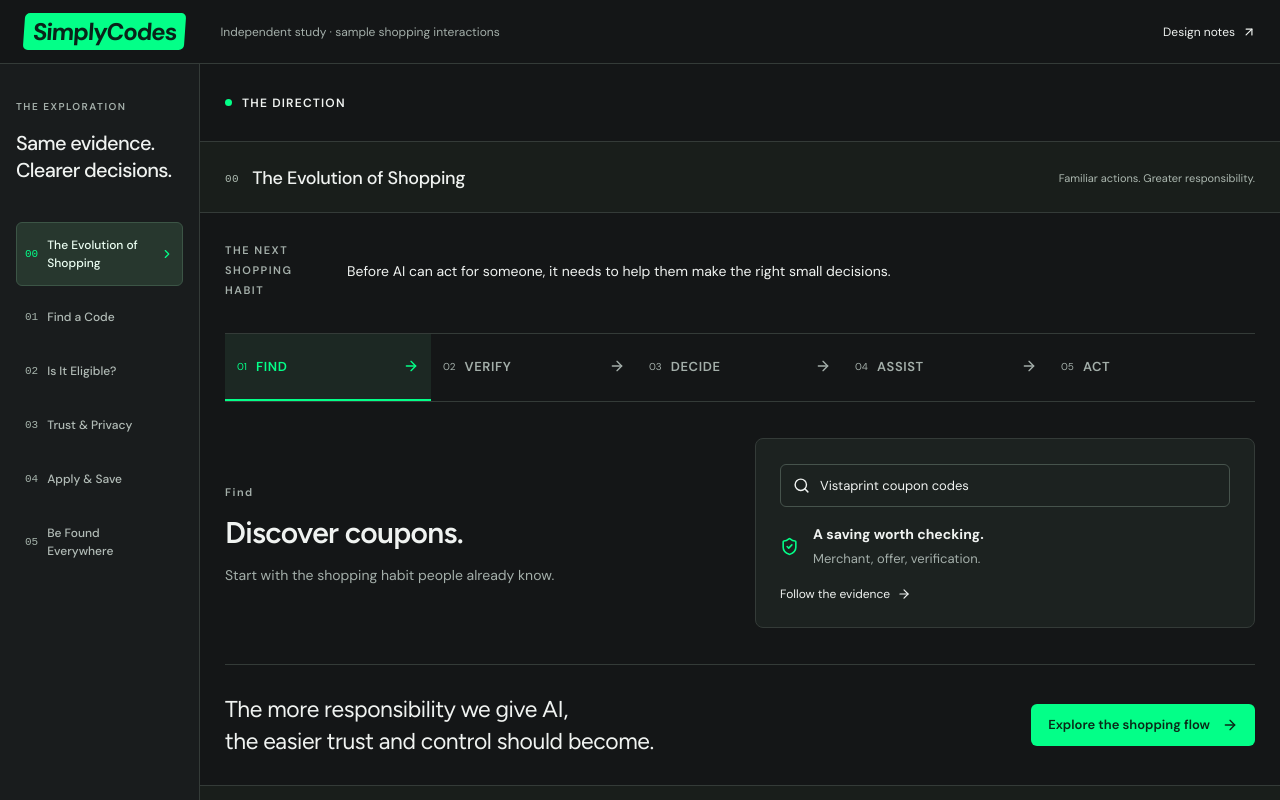
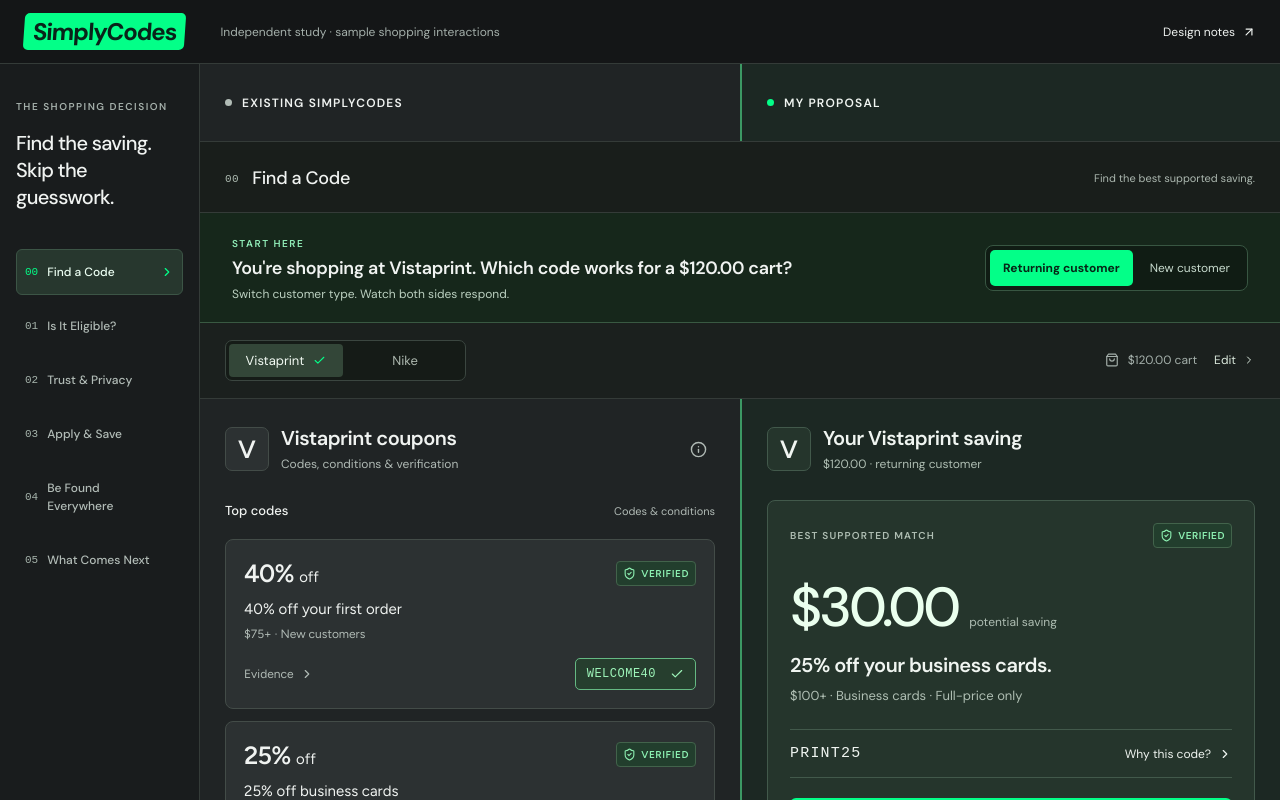
Before and after one commit to jayasrisng/simplycodes-exploration, a React (Vite) app: page / in a window 1280 px wide. Shown: the top 800 px of the page. Built offline with nearby package versions, Linux system fonts and the light colour scheme.

Commit message:
Lead with a real shopping decision and finish with agent-commerce strategy

```diff
--- a/src/Discovery.tsx
+++ b/src/Discovery.tsx
@@ -521,9 +521,7 @@
         )}
       </div>
       <div className="discovery-closing">
-        <p>From finding a coupon to trusting an agent.</p>
-        <h3>Make truth easy to act on.</h3>
-
+        <p>A verified answer should be useful wherever shopping starts.</p>
       </div>
     </div>
   );
--- a/src/Evolution.tsx
+++ b/src/Evolution.tsx
@@ -81,8 +81,8 @@
   return (
     <div className="evolution overview-surface">
       <div className="evolution-intro">
-        <span className="overline">THE NEXT SHOPPING HABIT</span>
-        <p>Before AI can act for someone, it needs to help them make the right small decisions.</p>
+        <span className="overline">FROM HELPFUL TO TRUSTED</span>
+        <p>Make the small decisions reliable before asking shoppers to delegate larger ones.</p>
       </div>
       <div
         className="evolution-rail"
@@ -226,15 +226,23 @@
           )}
         </div>
       </div>
-      <div className="evolution-footer">
+      <div className="vision-story">
+        <span className="overline">THE LONGER-TERM OPPORTUNITY</span>
+        <h3>Trust is learned through useful experiences.</h3>
         <p>
-          The more responsibility we give AI,
-          <br />
-          the easier trust and control should become.
+          Snapchat made AR familiar through Lenses before bringing it into hardware.
+          Shopping can follow a similar path. SimplyCodes first helps people trust
+          a code, then a recommendation for their own cart. Product.ai can build
+          on that familiarity to help shoppers compare, decide and eventually
+          approve purchases. At every step, the evidence and permission to act
+          should be clear.
         </p>
-        <button className="primary" onClick={onExplore}>
-          Explore the shopping flow <ArrowRight size={16} />
-        </button>
+        <div className="vision-closing">
+          <strong>From finding a coupon to trusting an agent.</strong>
+          <button className="outline" onClick={onExplore}>
+            Back to the shopping comparison <ArrowRight size={16} />
+          </button>
+        </div>
       </div>
     </div>
   );
--- a/src/main.tsx
+++ b/src/main.tsx
@@ -48,12 +48,12 @@
     document.documentElement.style.setProperty(`--${scope}-${key}`, value),
   );
 const chapters = [
-  "The Evolution of Shopping",
   "Find a Code",
   "Is It Eligible?",
   "Trust & Privacy",
   "Apply & Save",
   "Be Found Everywhere",
+  "What Comes Next",
 ];
 const sources = [
   ["Nike coupon page", "https://simplycodes.com/store/nike.com"],
@@ -230,7 +230,7 @@
               className="primary full"
               onClick={() => {
                 setSelected(best.id);
-                jump(4);
+                jump(3);
               }}
             >
               Use {best.code} <ArrowRight size={16} />
@@ -322,11 +322,11 @@
       <div className="workspace">
         <aside>
           <div className="sidebar-intro">
-            <span className="overline">THE EXPLORATION</span>
+            <span className="overline">THE SHOPPING DECISION</span>
             <h1>
-              Same evidence.
+              Find the saving.
               <br />
-              Clearer decisions.
+              Skip the guesswork.
             </h1>
           </div>
           <nav aria-label="Chapters">
@@ -345,22 +345,22 @@
 
         </aside>
         <main>
-          <h1 className="mobile-title">Same evidence. Clearer decisions.</h1>
+          <h1 className="mobile-title">Find the saving. Skip the guesswork.</h1>
           <div
             className={
               "panel-headings " +
-              (active === 0 || active === 5 ? "overview-headings" : "")
+              (active === 4 || active === 5 ? "overview-headings" : "")
             }
           >
-            {active === 0 || active === 5 ? (
+            {active === 4 || active === 5 ? (
               <div className="overview-heading">
                 <span className="heading-mark" />
                 <span className="panel-title">
-                  {active === 0 ? "THE DIRECTION" : "THE DISCOVERY LAYER"}
+                  {active === 5 ? "THE BIGGER PICTURE" : "BE FOUND EVERYWHERE"}
                 </span>
                 <span className="heading-meta">
-                  {active === 0
-                    ? "From familiar to autonomous"
+                  {active === 5
+                    ? "From verified coupon to approved action"
                     : "One evidence record. Every channel."}
                 </span>
               </div>
@@ -370,13 +370,13 @@
                   <span className="heading-mark" />
                   <span className="panel-title">EXISTING SIMPLYCODES</span>
                   <span className="heading-meta">
-                    Public interface patterns
+                    Published patterns
                   </span>
                 </div>
                 <div className="proposal">
                   <span className="heading-mark" />
                   <span className="panel-title">MY PROPOSAL</span>
-                  <span className="heading-meta">Cart-first decisions</span>
+                  <span className="heading-meta">For this cart</span>
                 </div>
               </>
             )}
@@ -386,9 +386,9 @@
             role="group"
             aria-label="Comparison view"
           >
-            {active === 0 || active === 5 ? (
+            {active === 4 || active === 5 ? (
               <span className="mobile-context">
-                {active === 0 ? "THE DIRECTION" : "THE DISCOVERY LAYER"}
+                {active === 5 ? "THE BIGGER PICTURE" : "BE FOUND EVERYWHERE"}
               </span>
             ) : (
               <>
@@ -408,17 +408,18 @@
             )}
           </div>
           <section id="chapter-0" data-chapter="0">
-            {strip(0, "Familiar actions. Greater responsibility.")}
-            <Evolution
-              key={resetEpoch}
-              cart={cart}
-              best={best}
-              onEvidence={setDrawer}
-              onExplore={() => jump(1)}
-            />
-          </section>
-          <section id="chapter-1" data-chapter="1">
-            {strip(1, "One supported next step.")}
+            {strip(0, "Find the best supported saving.")}
+            <div className="first-task">
+              <div>
+                <span className="overline">START HERE</span>
+                <h3>You're shopping at {cart.merchant}. Which code works for a {money(cart.amount)} cart?</h3>
+                <p>Switch customer type. Watch both sides respond.</p>
+              </div>
+              <div className="first-task-controls" role="group" aria-label="Customer type">
+                <button aria-pressed={cart.customer === "returning"} onClick={() => update({ customer: "returning" })}>Returning customer</button>
+                <button aria-pressed={cart.customer === "new"} onClick={() => update({ customer: "new" })}>New customer</button>
+              </div>
+            </div>
             <div className="merchant-toolbar">
               <div
                 className="merchant-switch"
@@ -445,7 +446,7 @@
               <span>
                 <ShoppingBag size={14} />
                 {money(cart.amount)} cart{" "}
-                <button className="text-button" onClick={() => jump(2)}>
+                <button className="text-button" onClick={() => jump(1)}>
                   Edit <ChevronRight size={12} />
                 </button>
               </span>
@@ -489,15 +490,15 @@
                 {recommendation(true)}
                 <button
                   className="text-button next-link"
-                  onClick={() => jump(2)}
+                  onClick={() => jump(1)}
                 >
                   Change cart conditions <ArrowRight size={14} />
                 </button>
               </>,
             )}
           </section>
-          <section id="chapter-2" data-chapter="2">
-            {strip(2, "Match the conditions before choosing a code.")}
+          <section id="chapter-1" data-chapter="1">
+            {strip(1, "A verified code also needs to fit this cart.")}
             <div className="cart-controls">
               <label>
                 Cart amount <strong>{money(cart.amount)}</strong>
@@ -591,8 +592,8 @@
               </>,
             )}
           </section>
-          <section id="chapter-3" data-chapter="3">
-            {strip(3, "The verdict first. Full proof one click away.")}
+          <section id="chapter-2" data-chapter="2">
+            {strip(2, "One clear verdict. Full evidence one click away.")}
             {pair(
               <>
                 <div className="list-heading">
@@ -689,10 +690,9 @@
               </>,
             )}
           </section>
-          <section id="chapter-4" data-chapter="4">
-            {strip(
-              4,
-              "Compare the manual route with cart-assisted application.",
+          <section id="chapter-3" data-chapter="3">
+            {strip(3,
+              "Fewer attempts. Clear results and recovery.",
             )}
             <div className="checkout-toolbar">
               <span>
@@ -850,12 +850,21 @@
               </div>,
             )}
           </section>
-          <section id="chapter-5" data-chapter="5">
-            {strip(
-              5,
-              "Search, assistants and agents need the same trustworthy record.",
+          <section id="chapter-4" data-chapter="4">
+            {strip(4,
+              "Make verified answers useful across search and AI.",
             )}
             <Discovery key={resetEpoch} />
+          </section>
+          <section id="chapter-5" data-chapter="5">
+            {strip(5, "Earn trust in small decisions before larger actions.")}
+            <Evolution
+              key={resetEpoch}
+              cart={cart}
+              best={best}
+              onEvidence={setDrawer}
+              onExplore={() => jump(0)}
+            />
           </section>
           <div className="workspace-footer">
             <button className="text-button" onClick={reset}>
--- a/src/style.css
+++ b/src/style.css
@@ -2392,3 +2392,20 @@
 .research-sources .source-links { margin: 7px 0 0; column-gap: 24px; }
 .research-sources .source-links a { font-size: 12px; padding: 10px 0; color: #c5d9cb; }
 .sources-dialog .research-boundary { margin: 18px 0 0; padding-top: 15px; border-top: 1px solid var(--line); color: #a1b5a8; font-size: 11px; line-height: 1.65; }
+
+/* Start with a shopping task, not a slide deck. */
+.first-task{display:flex;align-items:center;justify-content:space-between;gap:18px;padding:18px 32px;background:#16271b;border-bottom:1px solid #395942}
+.first-task .overline{font-size:10px;color:#90ecb7}
+.first-task h3{margin:5px 0 4px;font-size:clamp(16px,1.4vw,20px);letter-spacing:-.3px;font-weight:600}
+.first-task p{margin:0;font-size:12px;color:#bcd1c1}
+.first-task-controls{display:flex;gap:4px;padding:4px;border:1px solid #385642;background:#101c14;border-radius:8px;flex-shrink:0}
+.first-task-controls button{padding:10px 13px;font-size:12px;border-radius:5px;color:#c6d9cc;white-space:nowrap}
+.first-task-controls button[aria-pressed="true"]{background:#03ff88;color:#062616;font-weight:700}
+.vision-story{max-width:850px;margin:30px 0 0;border-top:1px solid var(--line);padding:32px 0 10px}
+.vision-story .overline{color:#90ecb7}
+.vision-story h3{font-size:clamp(23px,2.5vw,34px);font-weight:500;letter-spacing:-.8px;margin:14px 0}
+.vision-story>p{font-size:15px;color:#c6d8cb;line-height:1.7;max-width:740px}
+.vision-closing{display:flex;justify-content:space-between;gap:16px;align-items:center;flex-wrap:wrap;margin-top:20px}
+.vision-closing strong{color:#f0faf3;font-weight:600}
+@media(max-width:1100px){.first-task{flex-direction:column;align-items:flex-start}}
+@media(max-width:767px){.first-task{padding:18px}.first-task-controls{width:100%}.first-task-controls button{flex:1}.vision-story{padding:24px 0 8px}}
```
Also changed, not shown: 2 other files (tests, documents, lock files or other folders).
